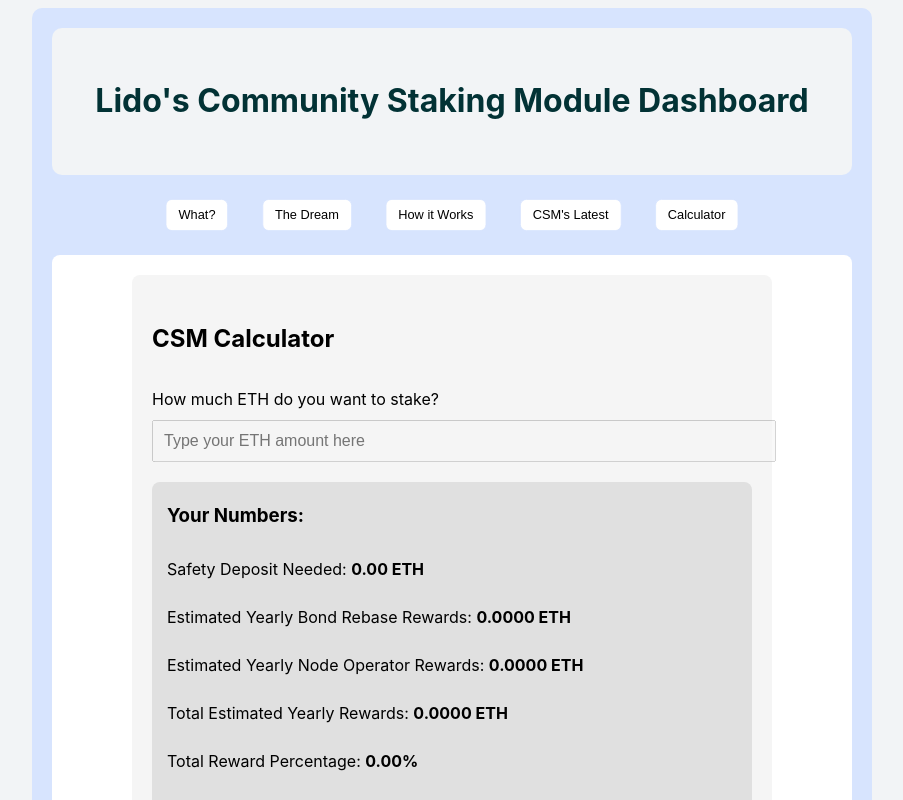
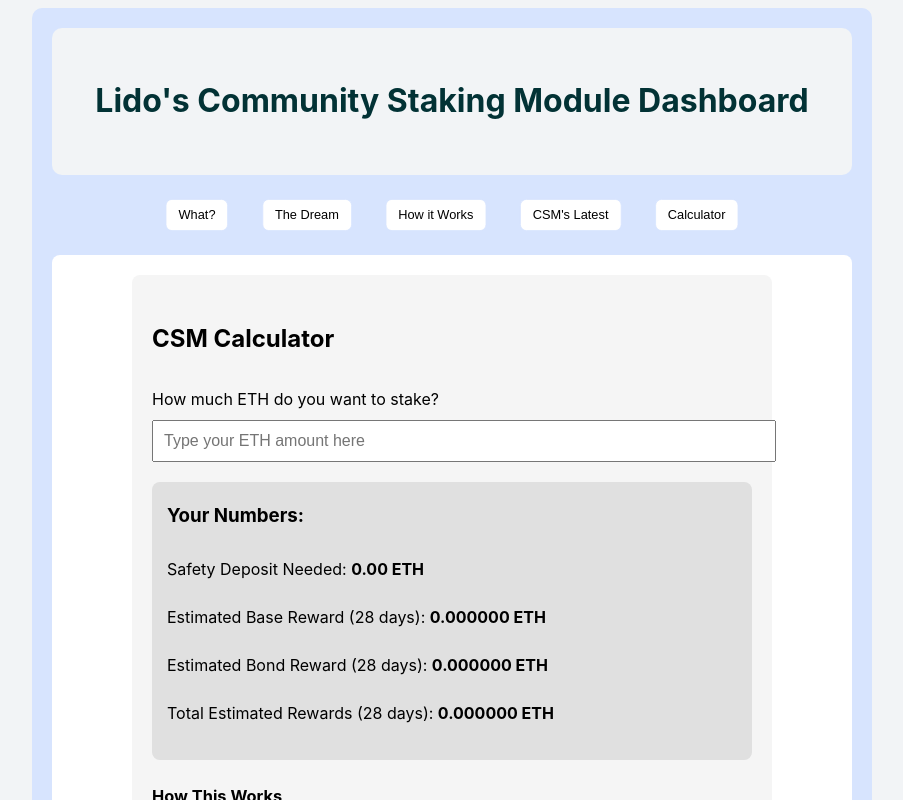
Before and after one commit to kayvee-x/lido-csm, a React (Create React App) app: page / in a window 1280 px wide. Both pictures are taken after a click on the button "Calculator". Shown: the top 800 px of the page, without its empty margins (188-1091 px from the left). Built offline with nearby package versions, Linux system fonts and the light colour scheme.

Commit message:
update calculation

```diff
--- a/src/App.js
+++ b/src/App.js
@@ -9,9 +9,11 @@
 
   const BOND_CURVE_MIN = 1.5;
   const BOND_CURVE_MAX = 2;
-  const NODE_OPERATOR_REWARD_SHARE = 0.07; // 7% share of rewards
-  const BOND_REBASE_RATE = 0.9; // 90% of staking rewards for bond rebase
-  const ETH_POS_STAKING_YIELD = 0.04; // 4% annual ETH PoS staking yield estimate
+  const MODULE_FEE = 0.06; // 6% for node operators
+  const REWARD_PERIOD = 28; // 28 days
+  const APR = 0.04; // 4% annual percentage rate
+  const SHARE_RATE_INCREASE = 0.01; // 1% increase for this example
+
 
   const csmInfo = {
     summary: `Think of the Community Staking Module (CSM) as a special club in the Lido family where anyone can help run the network! It's like a neighborhood watch program, but for Ethereum. To join, you need to put some ETH in a piggy bank (we call it a bond) to show you'll be responsible.`,
@@ -59,12 +61,15 @@
 
   const calculateRewards = (amount) => {
     const parsedAmount = parseFloat(amount);
-    if (isNaN(parsedAmount)) return { bondRebase: 0, nodeOperator: 0 };
+    if (isNaN(parsedAmount)) return { baseReward: 0, bondReward: 0 };
 
-    const bondRebaseRewards = bondAmount * ETH_POS_STAKING_YIELD * BOND_REBASE_RATE;
-    const nodeOperatorRewards = parsedAmount * ETH_POS_STAKING_YIELD * NODE_OPERATOR_REWARD_SHARE;
+    // Base Reward calculation
+    const baseReward = 32 * APR * (REWARD_PERIOD / 365) * MODULE_FEE;
 
-    return { bondRebase: bondRebaseRewards, nodeOperator: nodeOperatorRewards };
+    // Bond Reward calculation
+    const bondReward = bondAmount * SHARE_RATE_INCREASE;
+
+    return { baseReward, bondReward };
   };
 
   useEffect(() => {
@@ -74,9 +79,10 @@
       setPotentialRewards(calculateRewards(ethAmount));
     } else {
       setBondAmount(0);
-      setPotentialRewards({ bondRebase: 0, nodeOperator: 0 });
+      setPotentialRewards({ baseReward: 0, bondReward: 0 });
     }
   }, [ethAmount]);
+
 
   return (
     <div className="App">
@@ -133,12 +139,13 @@
               How much ETH do you want to stake?
             </label>
             <input
-                  disabled
+              className="calculator-input"
               id="ethInput"
               type="number"
               value={ethAmount}
               onChange={(e) => setEthAmount(e.target.value)}
               placeholder="Type your ETH amount here"
+              min={0}
             />
           </div>
           <div className="results">
@@ -148,25 +155,16 @@
               <strong>{bondAmount.toFixed(2)} ETH</strong>
             </p>
             <p>
-                  Estimated Yearly Bond Rebase Rewards:{" "}
-                  <strong>{potentialRewards.bondRebase.toFixed(4)} ETH</strong>
+              Estimated Base Reward (28 days):{" "}
+              <strong>{potentialRewards.baseReward.toFixed(6)} ETH</strong>
             </p>
             <p>
-                  Estimated Yearly Node Operator Rewards:{" "}
-                  <strong>{potentialRewards.nodeOperator.toFixed(4)} ETH</strong>
+              Estimated Bond Reward (28 days):{" "}
+              <strong>{potentialRewards.bondReward.toFixed(6)} ETH</strong>
             </p>
             <p>
-                  Total Estimated Yearly Rewards:{" "}
-                  <strong>{(potentialRewards.bondRebase + potentialRewards.nodeOperator).toFixed(4)} ETH</strong>
-                </p>
-                <p>
-                  Total Reward Percentage:{" "}
-                  <strong>
-                    {(
-                      ((potentialRewards.bondRebase + potentialRewards.nodeOperator) / parseFloat(ethAmount)) * 100 || 0
-                    ).toFixed(2)}
-                    %
-                  </strong>
+              Total Estimated Rewards (28 days):{" "}
+              <strong>{(potentialRewards.baseReward + potentialRewards.bondReward).toFixed(6)} ETH</strong>
             </p>
           </div>
           <div className="calculator-info">
@@ -177,12 +175,10 @@
                 Safety Deposit Range: {BOND_CURVE_MIN} - {BOND_CURVE_MAX}{" "}
                 ETH
               </li>
-                  <li>Bond Rebase Rate: {BOND_REBASE_RATE * 100}% of staking rewards</li>
-                  <li>Node Operator Reward Share: {(NODE_OPERATOR_REWARD_SHARE * 100).toFixed(3)}% of staking rewards</li>
-                  <li>
-                    Estimated ETH PoS Staking Yield:{" "}
-                    {ETH_POS_STAKING_YIELD * 100}%
-                  </li>
+              <li>Module Fee (for node operators): {MODULE_FEE * 100}%</li>
+              <li>Reward Period: {REWARD_PERIOD} days</li>
+              <li>Annual Percentage Rate (APR): {APR * 100}%</li>
+              <li>Share Rate Increase (for this example): {SHARE_RATE_INCREASE * 100}%</li>
             </ul>
             <p>
               <em>
--- a/src/styles.css
+++ b/src/styles.css
@@ -60,8 +60,10 @@
   margin: 0 auto;
 }
 
+
 .input-section {
   margin-bottom: 20px;
+  width: 100%;
 }
 
 .input-section label {
```
Lines whose indentation alone changed are shown as unchanged.
